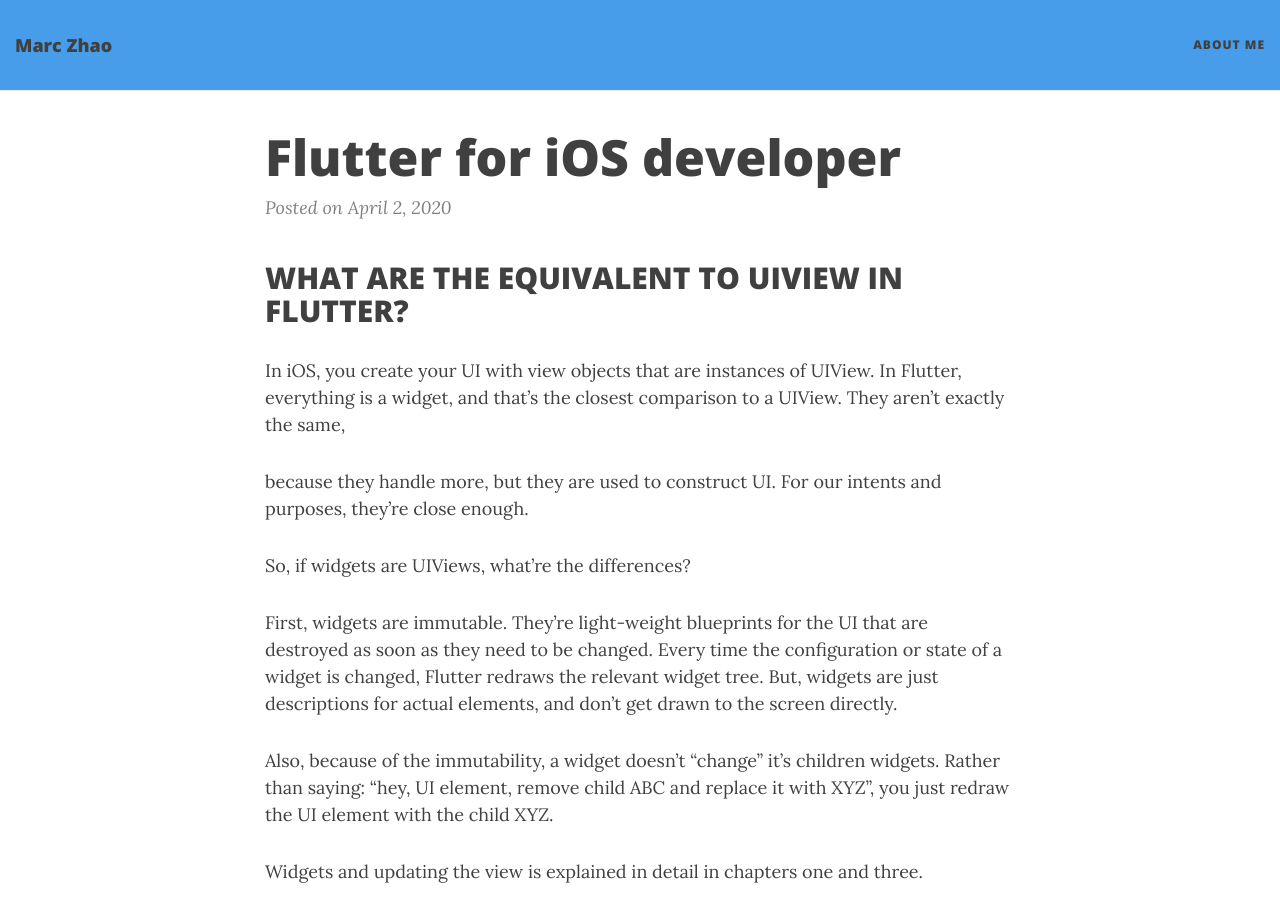
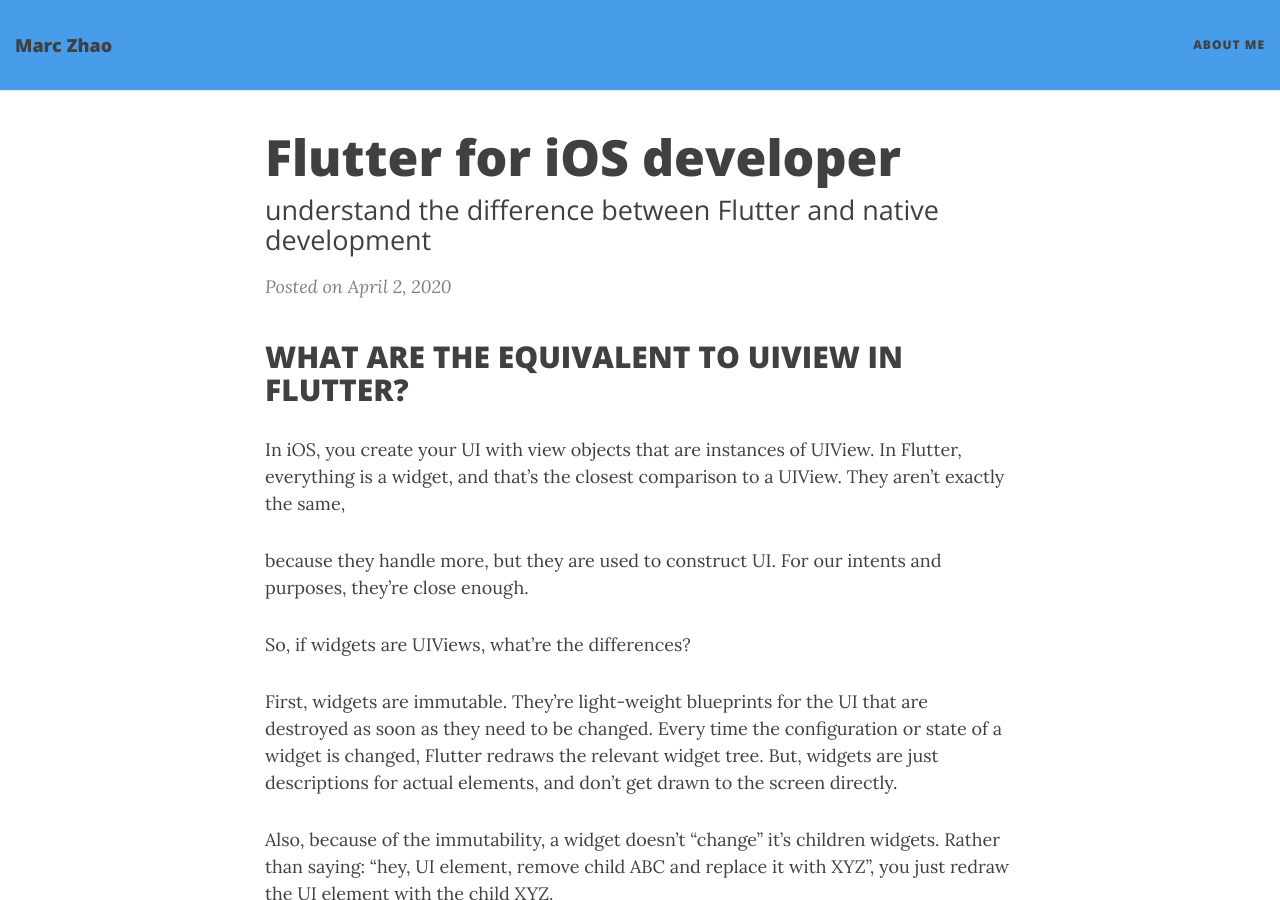
Before and after one commit to memoriesus/memoriesus.github.io, a Jekyll site: the page built from _posts/2020-4-2-Flutter for iOS developers.md, in a window 1280 px wide and 900 px high. Built offline with Jekyll 4.4.1, drawn with Linux system fonts in a browser that asks for light colours; nearby versions of some CDN libraries.

Commit message:
Update 2020-4-2-Flutter for iOS developers.md

```diff
--- a/_posts/2020-4-2-Flutter for iOS developers.md
+++ b/_posts/2020-4-2-Flutter for iOS developers.md
@@ -1,6 +1,7 @@
 ---
 post: page
 title: Flutter for iOS developer
+subtitle: understand the difference between Flutter and native development
 tags: [Flutter,iOS]
 comment: true
 ---
```
